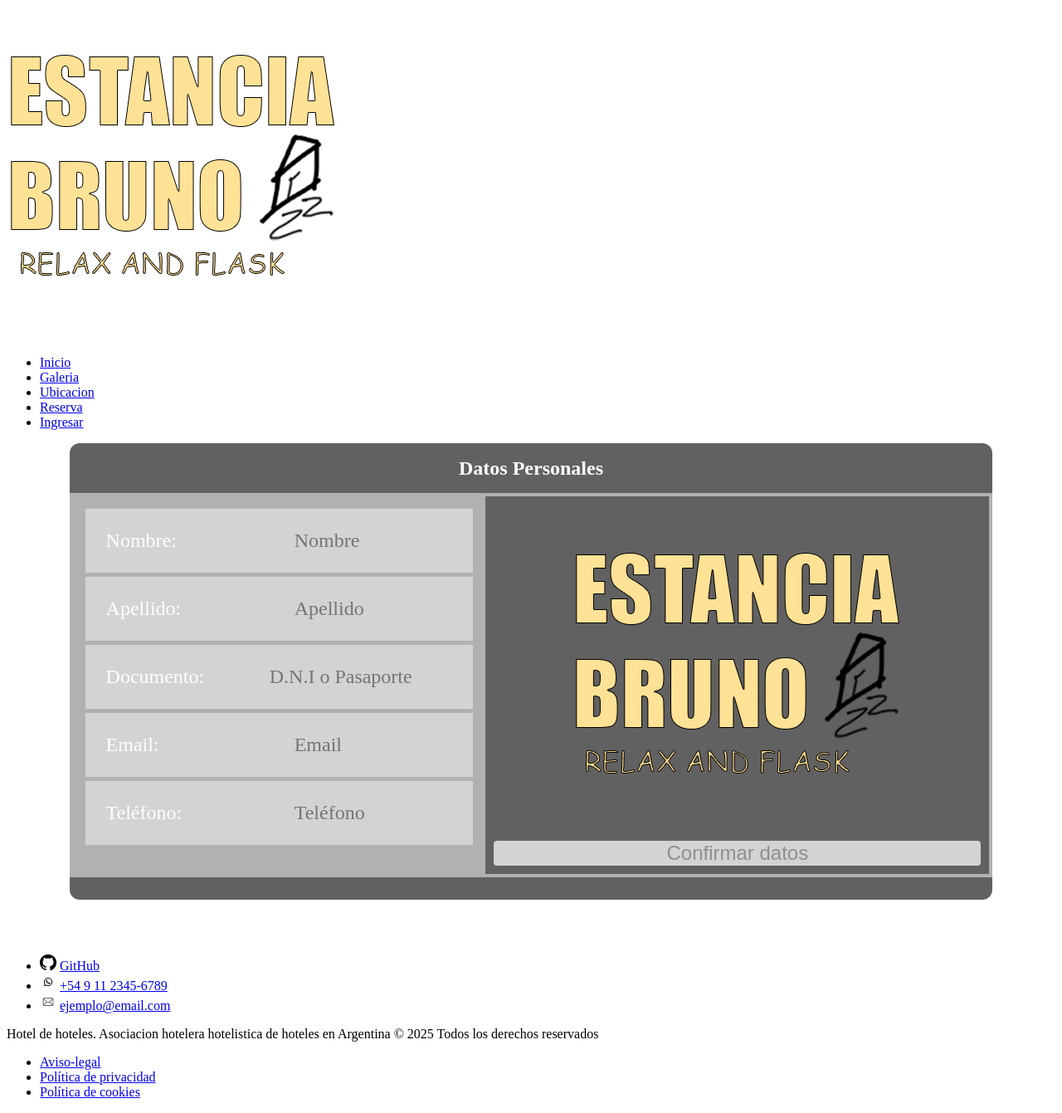
After one commit to ValentinSomoza/Grupo-IDS-TP2, a Flask app: page /formularioDatos in a window 1280 px wide. The commit adds this page. Shown: the whole page at 83% size. Run offline with Flask 3, Linux system fonts and the light colour scheme.

Commit message:
[feature] #20 y #15: Arreglo el flujo del formulario de reserva y lo envio al backend

```diff
--- a/Frontend/app.py
+++ b/Frontend/app.py
@@ -1,4 +1,4 @@
-from flask import Flask, render_template, request, redirect, url_for, flash, jsonify
+from flask import Flask, render_template, request, redirect, url_for, flash, jsonify, session
 import requests
 app = Flask(__name__)
 
@@ -23,23 +23,62 @@ def galeria():
 def mapa():
     return render_template('mapa.html')
 
-@app.route("/reserva")
+@app.route('/formularioDatos', methods=['GET', 'POST'])
+def formularioDatos():
+
+    if request.method == 'POST':
+        session['nombre'] = request.form["nombre"]
+        session['apellido'] = request.form["apellido"]
+        session['dniPasaporte'] = request.form["dni-pasaporte"]
+        session['telefono'] = request.form["telefono"]
+        session['email'] = request.form["email"]
+        print("Datos personales recibidos: ", session)
+
+        return redirect(url_for('reserva'))
+
+    return render_template('formularioDatos.html')
+
+@app.route("/reserva", methods=['GET', 'POST'])
 def reserva():
-    return render_template('reserva.html')
 
-@app.route("/reservar", methods=["POST"])
-def reservar():
-    fechaIngreso = request.form["fecha-entrada"]
-    fechaEgreso = request.form["fecha-salida"]
+    if request.method == 'POST':
 
-    datosReserva = {
-        "fechaEntrada": fechaIngreso,
-        "fechaSalida": fechaEgreso
-    }
-    try:
-        respuesta = requests.post(BACKEND_URL, json=datosReserva)
-    except Exception as e:
-        return f"Error de conexion con el backend: {e}"
+        nombre = session.get('nombre')
+        apellido = session.get("apellido")
+        dniPasaporte = session.get("dniPasaporte")
+        telefono = session.get("telefono")
+        email = session.get("email")
+
+        noches = request.form["noches"]
+        adultos = request.form["adultos"]
+        niños = request.form["niños"]
+        tipoHabitacion = request.form["tipo-habitacion"]
+        numeroHabitacion = request.form["numero-habitacion"]
+        fechaIngreso = request.form["fecha-entrada"]
+        fechaEgreso = request.form["fecha-salida"]
+
+        datosReserva = {
+            "nombre": nombre,
+            "apellido": apellido,
+            "dniPasaporte": dniPasaporte,
+            "telefono": telefono,
+            "email": email,
+            "noches": noches,
+            "adultos": adultos,
+            "niños": niños,
+            "tipoHabitacion": tipoHabitacion,
+            "numeroHabitacion": numeroHabitacion,
+            "fechaEntrada": fechaIngreso,
+            "fechaSalida": fechaEgreso
+        }
+
+        try:
+            requests.post(BACKEND_URL, json=datosReserva)
+            session.clear()
+        except Exception as e:
+            return f"Error de conexion con el backend: {e}"
+
+
 
     return render_template('reserva.html')
 
--- a/Frontend/templates/base.html
+++ b/Frontend/templates/base.html
@@ -22,7 +22,7 @@
                 <li><a href="{{ url_for('index') }}">Inicio</a></li>
                 <li><a href="{{ url_for('galeria') }}">Galeria</a></li>
                 <li><a href="{{ url_for('mapa') }}">Ubicacion</a></li>
-                <li><a href="{{ url_for('reserva') }}">Reserva</a></li>
+                <li><a href="{{ url_for('formularioDatos') }}">Reserva</a></li>
                 <li><a href="{{ url_for('ingreso') }}">Ingresar</a></li>
             </ul>
         </nav>
--- /dev/null
+++ b/Frontend/templates/formularioDatos.html
@@ -0,0 +1,47 @@
+{% extends "base.html" %}
+
+{% block title %}Formulario personal{% endblock %}
+
+{% block content %}
+
+ <section class="pagina-reserva">
+    <form action="{{ url_for('formularioDatos') }}" method="post">
+        <div class="conteiner-datos">
+            <div class="conteiner-datos-titulo">
+                <h2>Datos Personales</h2>
+            </div>
+            <div class="conteiner-datos-cuerpo">
+                <div class="datos-right">
+                    <div class="formulario">
+                        <label class="descripcion" for="nombre">Nombre:</label>
+                        <input type="text" id="nombre" name="nombre" placeholder="Nombre" required>
+                    </div>
+                    <div class="formulario">
+                        <label class="descripcion" for="apellido">Apellido:</label>
+                        <input type="text" id="apellido" name="apellido" placeholder="Apellido" required>
+                    </div>
+                    <div class="formulario">
+                        <label class="descripcion" for="documento">Documento:</label>
+                        <input type="text" id="documento" name="dni-pasaporte" placeholder="D.N.I o Pasaporte" pattern="[0-9]+" inputmode="numeric" oninvalid="this.setCustomValidity('Por favor ingrese solo números en el DNI o Pasaporte')"oninput="this.setCustomValidity('')"required>
+                    </div>
+                    <div class="formulario">
+                        <label class="descripcion" for="email">Email:</label>
+                        <input type="email" id="email" name="email" placeholder="Email" required>
+                    </div>
+                    <div class="formulario">
+                        <label class="descripcion for="telefono">Teléfono:</label>
+                        <input type="tel" id="telefono" name="telefono" placeholder="Teléfono" pattern="[0-9]{10,15}" inputmode="numeric" oninvalid="this.setCustomValidity('Por favor ingrese un número de teléfono válido (10-15 dígitos)')" oninput="this.setCustomValidity('')" required>
+                    </div>
+                </div>
+                <div class="datos-left">
+                    <img src="{{ url_for('static', filename='images/LOGO.png') }}" alt="" class="" width="">
+                    <button type="submit">Confirmar datos</button>
+                </div>
+            </div>
+        </div>
+    </form>
+</section>
+
+<link rel="stylesheet" href="{{ url_for('static', filename='css/stylereservas.css') }}">
+
+{% endblock %}
```
Also changed, not shown: Frontend/templates/reserva.html (+11 -5 lines).
